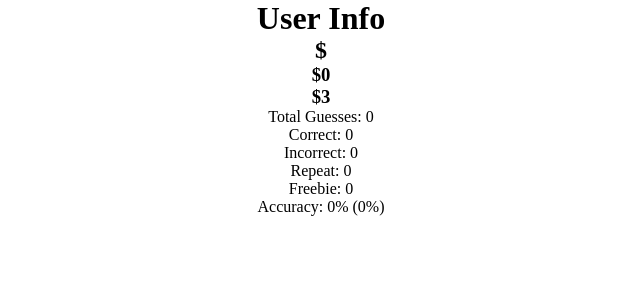
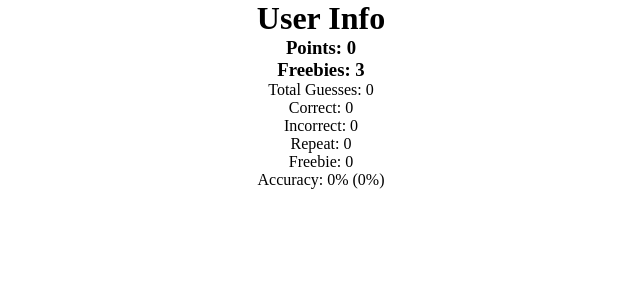
Before and after one commit to JordanKarp/Anagramer-JS, a React (Vite) app: page /user in a window 1280 px wide. Shown: the top 300 px of the page, without its empty margins (319-959 px from the left). Built offline with nearby package versions, Linux system fonts and the light colour scheme.

Commit message:
Work on UserCorner

```diff
--- a/src/components/UserCorner.jsx
+++ b/src/components/UserCorner.jsx
@@ -1,20 +1,22 @@
+import { useNavigate } from "react-router-dom"
 import formatNumber from "../utils/formatNumber"
 import GuessStatsBoard from "./GuessStatsBoard"
 
 const UserCorner = ({user}) => {
     const {userName, points, freebies, guessStats, vocab} = user
+    const navigate = useNavigate()
 
     if (user === undefined) {
       return
     }
 
     return (
-        <div className='userCorner'>
+        <button className='userCorner' onClick={() => navigate('/user')}>
             <p><b>{userName}</b></p>
             <p>Points: {formatNumber(points)} </p>
             <p>Freebies: {freebies} </p>
-            <GuessStatsBoard guessStats={guessStats} />
-        </div>
+
+        </button>
     )
 }
 
--- a/src/pages/UserPage.jsx
+++ b/src/pages/UserPage.jsx
@@ -1,5 +1,5 @@
 // import { useState } from 'react'
-import { useContext } from 'react'
+import { useContext, useEffect } from 'react'
 import '../App.css'
 import GameContext from '../context/Context'
 import GuessStatsBoard from '../components/GuessStatsBoard'
@@ -11,12 +11,13 @@ function UserPage() {
   if (user === undefined) {
     return
   }
+
   return (
     <>
       <h1>User Info</h1>
-      <h2>${user.username}</h2>
-      <h3>${user.points}</h3>
-      <h3>${user.freebies}</h3>
+      <h2>{user.username}</h2>
+      <h3>Points: {user.points}</h3>
+      <h3>Freebies: {user.freebies}</h3>
       <GuessStatsBoard guessStats={user.guessStats} />
     </>
      )
```
